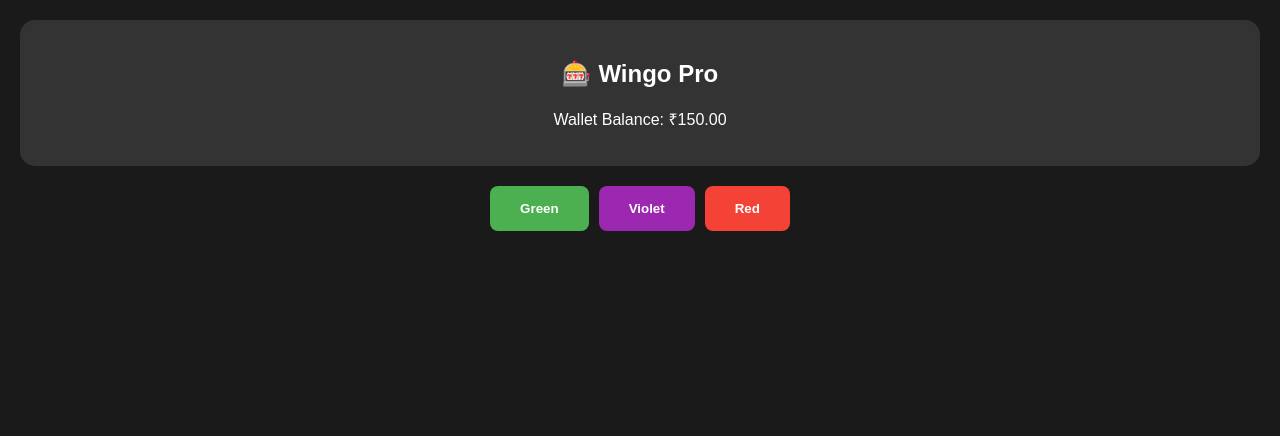
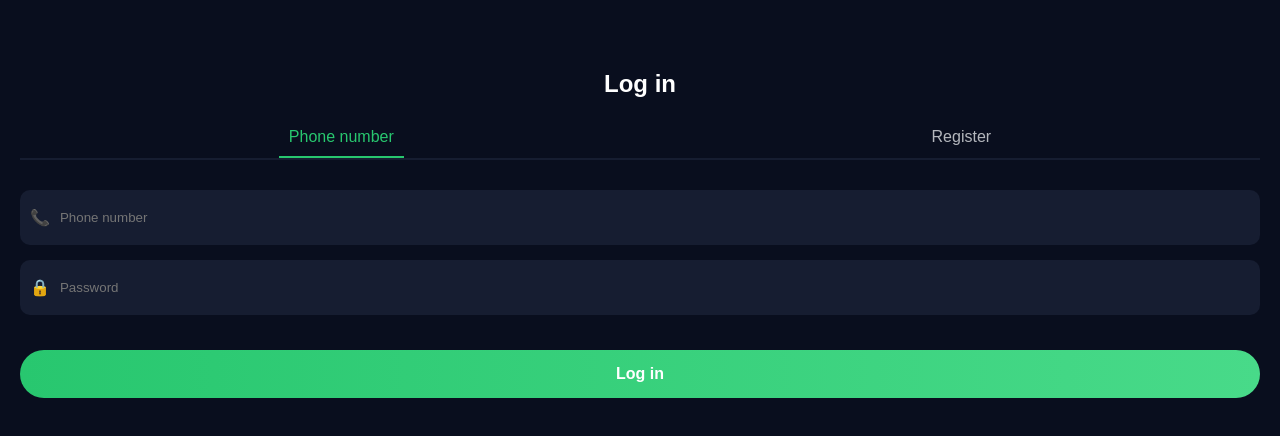
Before and after one commit to ashadkhangrd233-maker/my-wingo-site, a plain HTML site: page index.html in a window 1280 px wide. Drawn offline with Linux system fonts and the light colour scheme.

Commit message:
Wingo version 2

```diff
--- a/index.html
+++ b/index.html
@@ -3,30 +3,62 @@
 <head>
     <meta charset="UTF-8">
     <meta name="viewport" content="width=device-width, initial-scale=1.0">
-    <title>Wingo Game</title>
+    <title>Wingo Pro - Professional</title>
     <style>
-        body { background-color: #1a1a1a; color: white; font-family: Arial, sans-serif; text-align: center; margin: 0; padding: 20px; }
-        .balance-card { background: #333; padding: 20px; border-radius: 15px; margin-bottom: 20px; }
-        .btn-container { display: flex; justify-content: center; gap: 10px; }
-        .btn { padding: 15px 30px; border: none; border-radius: 8px; font-weight: bold; cursor: pointer; color: white; }
-        .green { background: #4CAF50; } .violet { background: #9c27b0; } .red { background: #f44336; }
+        body { background-color: #090e1e; color: white; font-family: Arial, sans-serif; margin: 0; }
+        .container { padding: 20px; text-align: center; }
+        .input-group { background: #161d31; border-radius: 10px; margin: 15px 0; padding: 10px; display: flex; align-items: center; }
+        input { background: transparent; border: none; color: white; width: 100%; padding: 10px; outline: none; }
+        .btn-main { background: linear-gradient(90deg, #28c76f, #48da89); border: none; width: 100%; padding: 15px; border-radius: 25px; color: white; font-weight: bold; font-size: 16px; cursor: pointer; margin-top: 20px; }
+        .tabs { display: flex; justify-content: space-around; margin-bottom: 30px; border-bottom: 2px solid #161d31; }
+        .tab { padding: 10px; cursor: pointer; color: #b4b7bd; }
+        .tab.active { color: #28c76f; border-bottom: 2px solid #28c76f; }
+        #home-page, #register-page { display: none; }
+        .game-icon { background: #161d31; padding: 20px; border-radius: 20px; display: inline-block; width: 80px; }
     </style>
 </head>
 <body>
-    <div class="balance-card">
-        <h2>🎰 Wingo Pro</h2>
-        <p>Wallet Balance: <span id="user-bal">₹150.00</span></p>
+
+<div id="auth-page" class="container">
+    <h2 style="margin-top: 50px;">Log in</h2>
+    <div class="tabs">
+        <div class="tab active" onclick="showAuth('login')">Phone number</div>
+        <div class="tab" onclick="showAuth('register')">Register</div>
     </div>
-    <div class="btn-container">
-        <button class="btn green" onclick="sendBet('Green')">Green</button>
-        <button class="btn violet" onclick="sendBet('Violet')">Violet</button>
-        <button class="btn red" onclick="sendBet('Red')">Red</button>
+
+    <div class="input-group">
+        <span>📞</span><input type="number" placeholder="Phone number">
     </div>
-    <script>
-        function sendBet(color) {
-            alert("Bet Placed on " + color + "! Admin approval ka wait karein.");
-            // Yahan hum baad mein Telegram API jochenge
-        }
-    </script>
+    <div class="input-group">
+        <span>🔒</span><input type="password" placeholder="Password">
+    </div>
+    <button class="btn-main" onclick="login()">Log in</button>
+</div>
+
+<div id="home-page">
+    <div style="background: #161d31; padding: 15px; display: flex; justify-content: space-between; align-items: center;">
+        <span>🎰 WINGO PRO</span>
+        <div style="background: #090e1e; padding: 5px 15px; border-radius: 20px;">₹150.00</div>
+    </div>
+
+    <div class="container" style="text-align: left;">
+        <h3>Lottery</h3>
+        <div class="game-icon" onclick="alert('Wingo Starting...')">
+            <img src="https://cdn-icons-png.flaticon.com/512/1041/1041409.png" width="50">
+            <div style="font-size: 12px; margin-top: 5px;">Wingo</div>
+        </div>
+    </div>
+</div>
+
+<script>
+    function showAuth(type) {
+        // Tabs switch karne ka logic
+    }
+
+    function login() {
+        document.getElementById('auth-page').style.display = 'none';
+        document.getElementById('home-page').style.display = 'block';
+    }
+</script>
 </body>
 </html>
```
